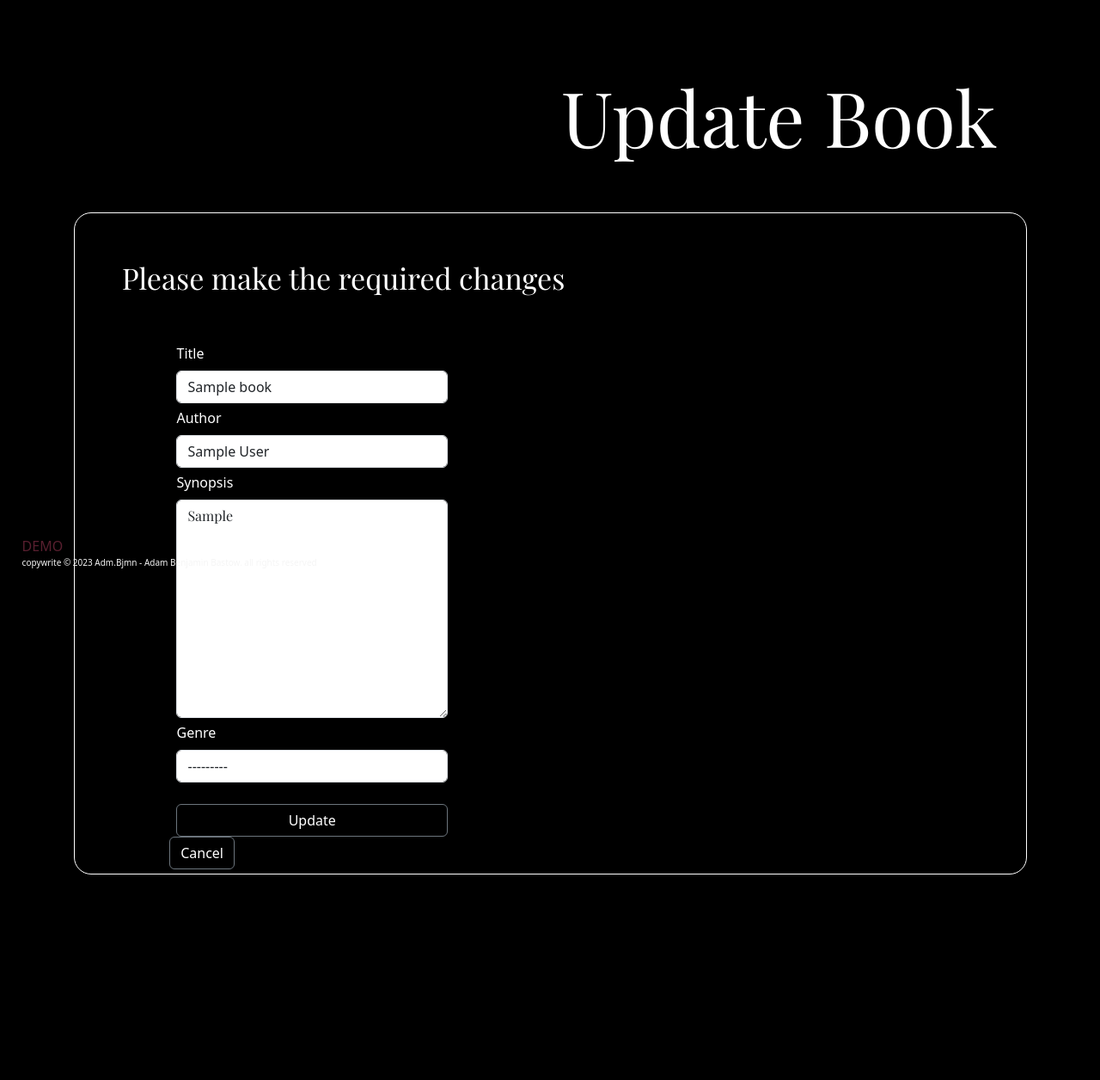
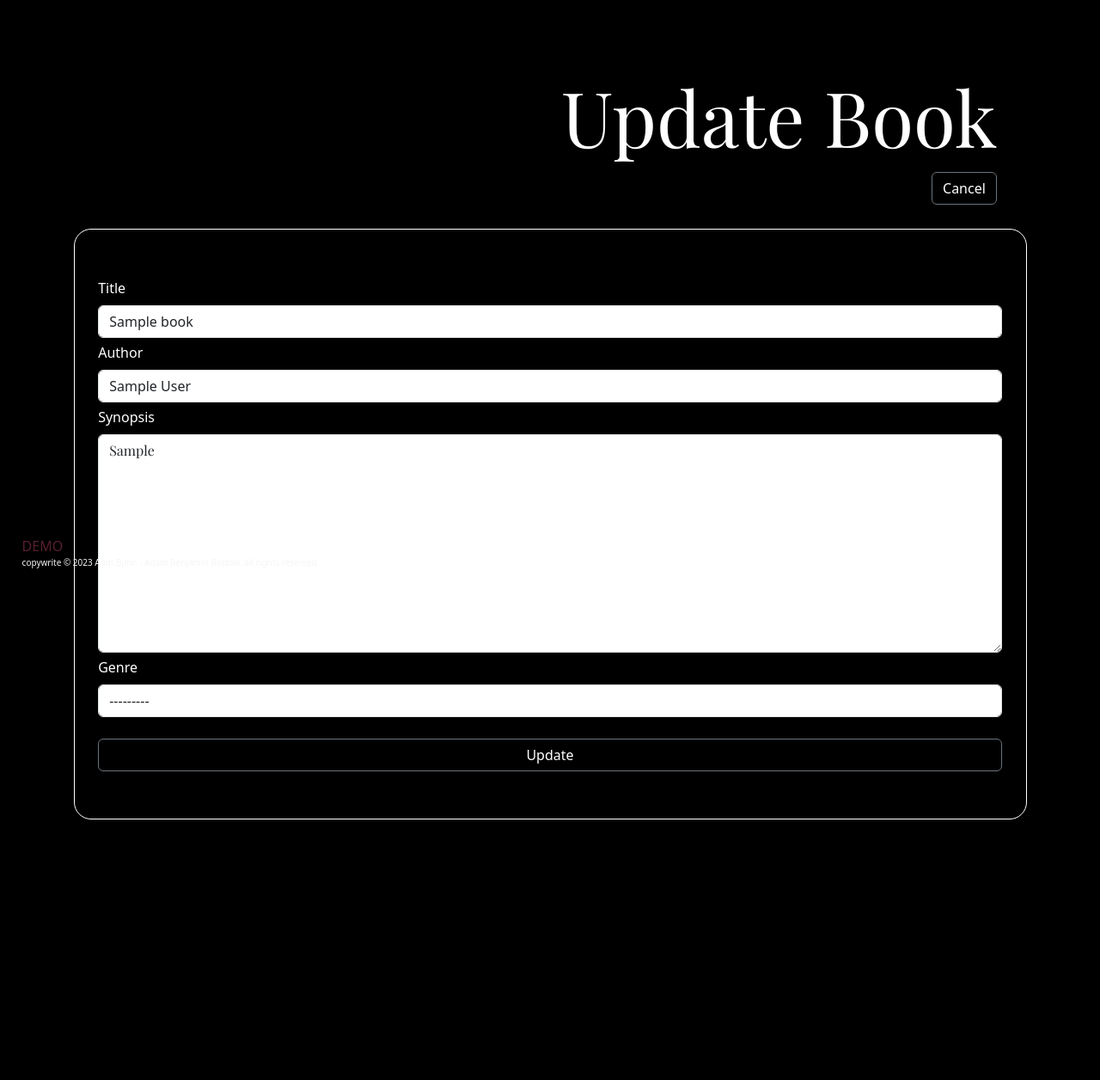
Before and after one commit to adm-bjmn/synopsis, a Django app: page /update_book/1 in a window 1280 px wide. Shown: the part 138-1394 px from the top of the page at 86% size. After the commit the page ends 1091 px from the top, so only its background shows below. Run offline with Django 4.2, Linux system fonts and the light colour scheme; a user stored in the database is signed in; tables that the repository leaves empty hold one stand-in row (values such as "Sample post").

Commit message:
CSS and fixing errors in code as I comb each page.

```diff
--- a/book_site/config/static/css/main.css
+++ b/book_site/config/static/css/main.css
@@ -228,3 +228,15 @@
 .update-book-button{
     padding-right: 5px;
 }
+
+.update_book-form{
+    margin-top: 5%;
+    margin-bottom: 5%;
+
+}
+.cancel-button{
+    display: flex;
+    justify-content: right;
+    margin-right: 5%;
+
+}
--- a/book_site/config/templates/synopsis/update_book.html
+++ b/book_site/config/templates/synopsis/update_book.html
@@ -14,20 +14,19 @@
 {% if user.is_authenticated %}
 
 <div>
-  <h4 class="main-titles">Update Book</h4>
+  <h4 class="main-titles" style="margin-bottom:1%;"=>Update Book</h4>
+  <div class="cancel-button">
+  <a href="javascript:history.go(-1)" class="btn btn-outline-secondary">Cancel</a>
+  </div>
 </div>
+<div style="text-align: center; padding-top:5px;"></div>
 {% if form.errors %}
     <p>There was an Error With your form. Details:</p>
     {{form.errors}}
 {% endif %}
 
 <div class="update-database-container">
-  <div class="upload-instructions">
-  <h6>
-  Please make the required changes
-  </h6>
-  </div>
-  <div class = 'register-form'>
+  <div class = 'update_book-form'>
     <form action= "" method="POST" class = 'auth-form'>
         {% csrf_token %}
         {% for fields in form  %}
@@ -39,11 +38,6 @@
         <input type="submit", value = "Update", class="btn btn-outline-secondary" style="width:100%"></input>
       </div>
     </form>
-    <div class="update-book-button">
-      <a href="javascript:history.go(-1)" class="btn btn-outline-secondary"
-        >Cancel</a>
-    </div>
-    <div style="text-align: center; padding-top:5px;">
     </div>
   </div>
   </div>
```
